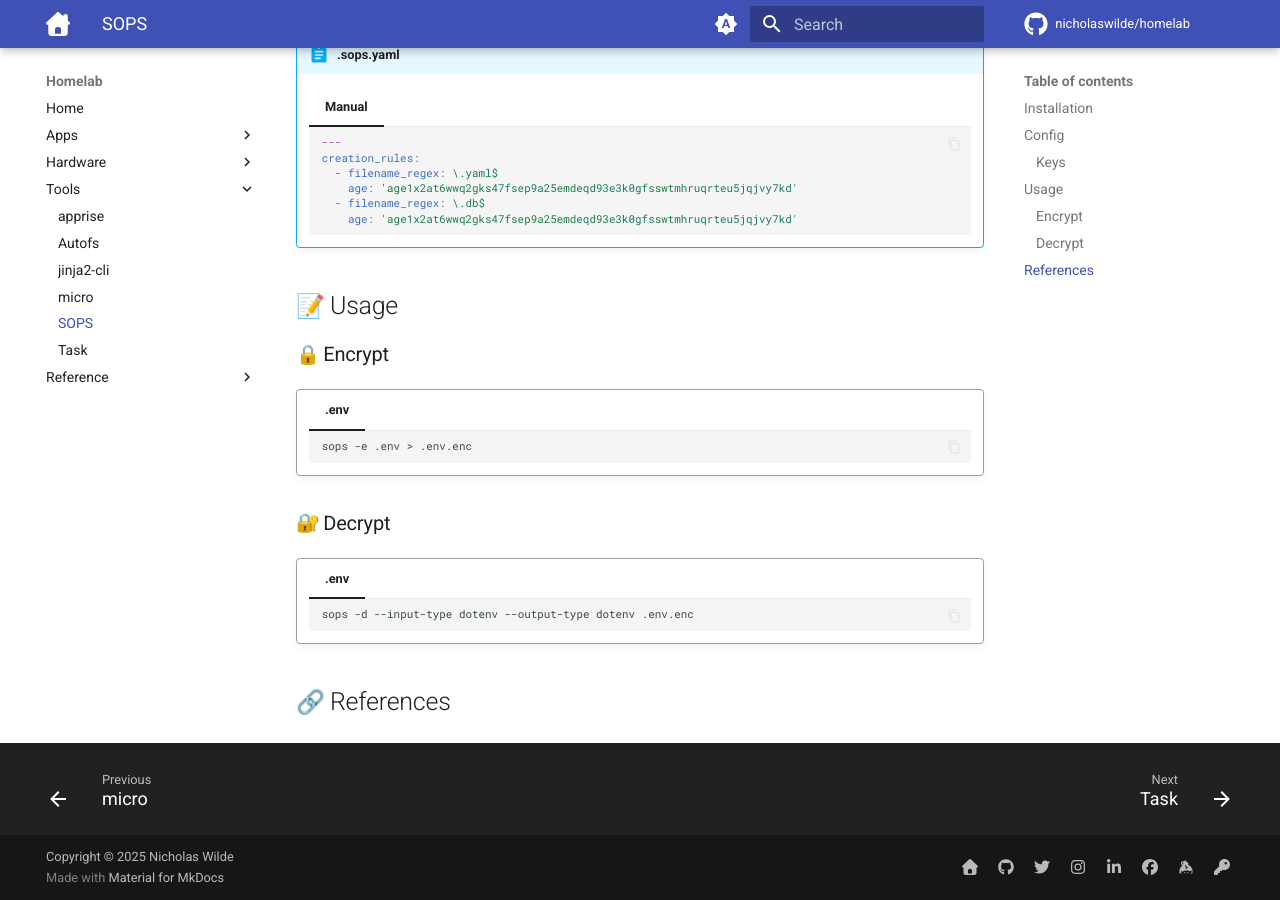
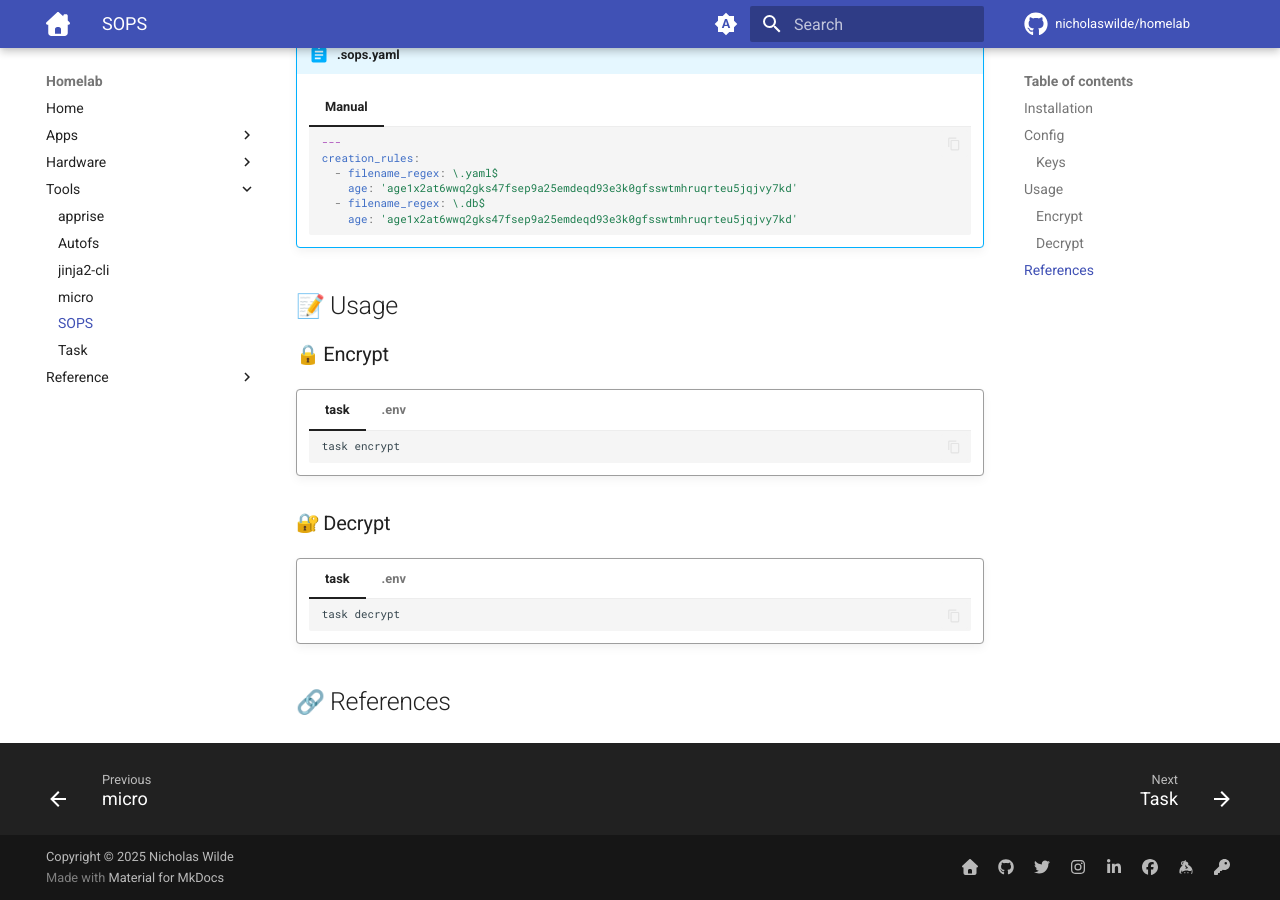
Before and after one commit to nicholaswilde/homelab, an MkDocs documentation site: the page built from docs/tools/sops.md, in a window 1280 px wide and 900 px high, scrolled down 842 px. Built offline with MkDocs 1.6.1 and Material for MkDocs 9.7.7, drawn with Linux system fonts in a browser that asks for light colours; emoji names are drawn with the system emoji font; comment, search, counter and statistics services are not loaded.

Commit message:
Update sops.md

````diff
--- a/docs/tools/sops.md
+++ b/docs/tools/sops.md
@@ -69,6 +69,12 @@
 
 !!! quote ""
 
+    === "task"
+
+        ```shell
+        task encrypt
+        ```
+
     === ".env"
 
         ```shell
@@ -78,6 +84,12 @@
 ### :closed_lock_with_key: Decrypt
 
 !!! quote ""
+
+    === "task"
+
+        ```shell
+        task decrypt
+        ```
 
     === ".env"
 
````
